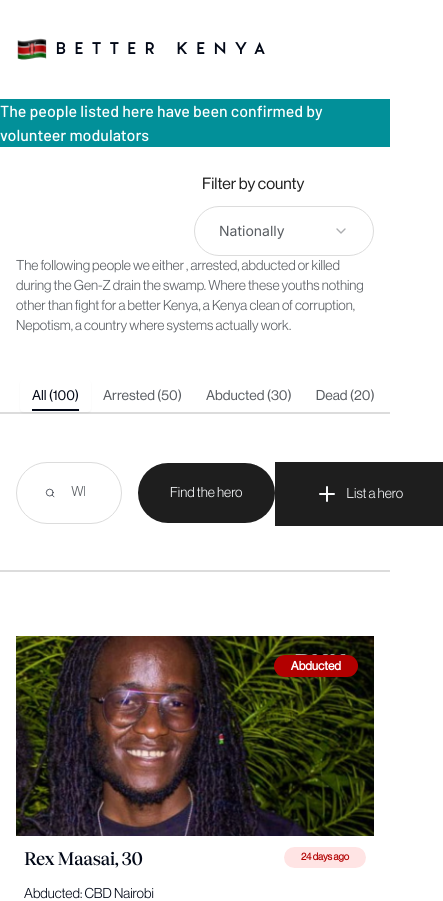
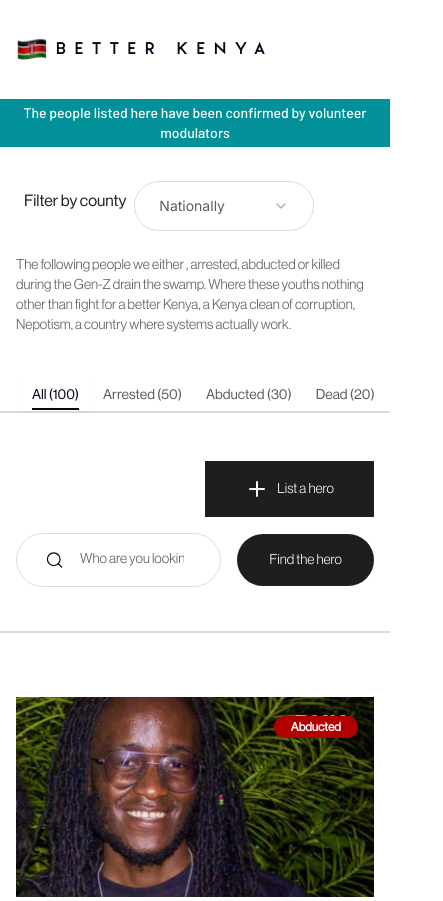
Before and after one commit to InnovateInk/missing-persons-fe, a Next.js app: page / in a window 390 px wide. Shown: the top 901 px of the page, 443 px wide, since content can reach past the window. Built offline with nearby package versions, Linux system fonts and the light colour scheme.

Commit message:
mobile responsiveness

```diff
--- a/src/app/[kenya]/page.tsx
+++ b/src/app/[kenya]/page.tsx
@@ -41,7 +41,7 @@ const singlePerson = ({ params: { kenya } }: { params: { kenya: string } }) => {
   const username = decodeURIComponent(kenya).replaceAll('+', ' ');
   const person = persons.find((person) => person.name === username);
   return (
-    <div className='mt-8 px-32 min-h-screen'>
+    <div className='my-8 md:px-10 xl:px-32 min-h-screen '>
       <Container>
         <div className=' text-sm'>
           <Link href={'/'} className=' text-[#595D62]'>
@@ -55,8 +55,8 @@ const singlePerson = ({ params: { kenya } }: { params: { kenya: string } }) => {
             {person?.name ?? ''}
           </Link>
         </div>
-        <div className='grid grid-cols-7 gap-8 mt-10'>
-          <div className='w-full col-span-4'>
+        <div className='grid grid-cols-1 md:grid-cols-7 gap-8 mt-10'>
+          <div className='w-full col-span-5 md:col-span-4'>
             <HeroImage
               src={person?.image}
               alt={person?.name}
@@ -81,13 +81,13 @@ const singlePerson = ({ params: { kenya } }: { params: { kenya: string } }) => {
               <h1 className='text-[#1E1E1E] font-grotesk-roman'>
                 Images / videos of what happened{' '}
               </h1>
-              <div className='grid grid-cols-3 '>
+              <div className='grid grid-cols-3 w-full gap-2 '>
                 {images.map((image, idx) => (
                   <HeroImage
                     key={idx}
                     src={image.image}
                     alt={image.name}
-                    className='h-[14.23dvh] w-[12.7dvw]'
+                    className='h-[14.23dvh] md:w-[12.7dvw]'
                   />
                 ))}
               </div>
@@ -130,7 +130,7 @@ const singlePerson = ({ params: { kenya } }: { params: { kenya: string } }) => {
               </div>
             </div>
           </div>
-          <div className='col-span-3'>
+          <div className='col-span-5 md:col-span-3'>
             <Card className='border-[#DCDCDC] rounded-2xl shadow-none'>
               <CardHeader className='flex flex-row  gap-6'>
                 <CardTitle className=' font-tobias-medium text-[28px] font-medium'>
--- a/src/app/page.tsx
+++ b/src/app/page.tsx
@@ -16,8 +16,8 @@ export default function Home() {
   return (
     <div className=' w-full'>
       <Container>
-        <div className='w-full flex mt-6 justify-end  '>
-          <div className=' space-y-2.5'>
+        <div className='w-full flex mt-6 md:justify-end  '>
+          <div className=' flex flex-row items-center md:items-start md:flex-col space-y-2.5'>
             <label className='text-[#1E1E1E] font-grotesk-roman px-2 text-base'>
               Filter by county
             </label>
@@ -38,7 +38,7 @@ export default function Home() {
             </Select>
           </div>
         </div>
-        <div className=' max-w-[40rem] text-sm font-grotesk text-[#595D62]'>
+        <div className=' max-w-[40rem] text-sm font-grotesk text-[#595D62] pt-6 md:pt-0'>
           <p>
             The following people we either , arrested, abducted or killed during
             the Gen-Z drain the swamp. Where these youths nothing other than
--- a/src/components/navs/navbar.tsx
+++ b/src/components/navs/navbar.tsx
@@ -16,8 +16,8 @@ const Navbar = () => {
     </nav>
 
     </Container>
-    <div className='bg-[#029099] h-[48px] w-full flex items-center justify-center'>
-          <p className='font-medium text-background text- font-barlow'>The people listed here have been confirmed by volunteer modulators  </p>
+    <div className='bg-[#029099] h-[48px] w-full flex items-center justify-center px-4  text-center'>
+          <p className='font-medium text-background text-sm md:text-base md:text-center font-barlow'>The people listed here have been confirmed by volunteer modulators  </p>
       </div>
     </>
   )
--- a/src/components/shared/search-form.tsx
+++ b/src/components/shared/search-form.tsx
@@ -12,7 +12,7 @@ import { useForm } from 'react-hook-form';
 import { z } from 'zod';
 import kenyanFlag from '../../../public/kenyan-flag.svg';
 import { Button } from '../ui/button';
-import { DialogContent } from '../ui/dialog';
+import { DialogContent, DialogHeader, DialogTitle } from '../ui/dialog';
 import { Input } from '../ui/input';
 import {
   Select,
@@ -56,12 +56,15 @@ const SearchForm = () => {
     console.log(values);
   }
   return (
-    <DialogContent className=' max-w-[59rem] max-h-full grid grid-cols-5 p-3 rounded-none '>
-      <div className='overflow-hidden col-span-2'>
+    <DialogContent className=' max-w-[59rem] min-h-screen md:min-h-fit max-h-full grid grid-cols-1 md:grid-cols-5 p-3 rounded-none '>
+      <div className='overflow-hidden hidden md:block col-span-2'>
         <Image src={kenyanFlag} alt={'Kenyan Flag'} />
       </div>
       <div className=' col-span-3 mt-2'>
-        <h1 className=' font-tobias-regular'>Report a missing person</h1>
+        <DialogHeader>
+          <DialogTitle>    <h1 className=' font-tobias-regular'>Report a missing person</h1></DialogTitle>
+        </DialogHeader>
+
         <Form {...form}>
           <form onSubmit={form.handleSubmit(onSubmit)} className='space-y-4'>
             <div className='grid grid-cols-5 gap-4 mt-4'>
--- a/src/components/shared/search.tsx
+++ b/src/components/shared/search.tsx
@@ -10,23 +10,23 @@ import SearchForm from './search-form';
 const SearchArea = () => {
   return (
     <Container>
-      <div className='w-full py-6 flex justify-between'>
-        <div className='flex w-3/4 items-center h-full gap-4 '>
-          <div className='flex gap-2 border border-[#DCDCDC] w-full py-2.5 rounded-[32px] items-center h-full px-7'>
+      <div className='w-full py-6 flex justify-between flex-col-reverse md:flex-row gap-y-4'>
+        <div className='flex w-full md:w-3/4  items-center h-full gap-4 '>
+          <div className='flex gap-2 border border-[#DCDCDC] w-full py-1.5 md:py-2.5 rounded-[32px] items-center h-full px-7'>
             <Search strokeWidth={1.5} />
             <Input
               placeholder='Who are you looking for?'
               className='outline-none border-none font-grotesk focus-visible:ring-0 px-2 placeholder:text-[#595D62] '
             />
           </div>
-          <Button className=' rounded-[32px] h-full py-5 bg-[#1E1E1E] px-8 font-grotesk'>
+          <Button className=' rounded-[32px] h-full py-4 md:py-5 bg-[#1E1E1E] px-8 font-grotesk'>
             Find the hero
           </Button>
         </div>
-        <div>
+        <div className='flex w-full justify-end'>
           <Dialog>
             <DialogTrigger asChild>
-              <Button className=' rounded-none h-full py-5 bg-[#1E1E1E] px-10 gap-2 font-grotesk'>
+              <Button className=' rounded-none h-full py-4 md:py-5 bg-[#1E1E1E] px-10 gap-2 font-grotesk'>
                 {' '}
                 <Plus />
                 List a hero
```
